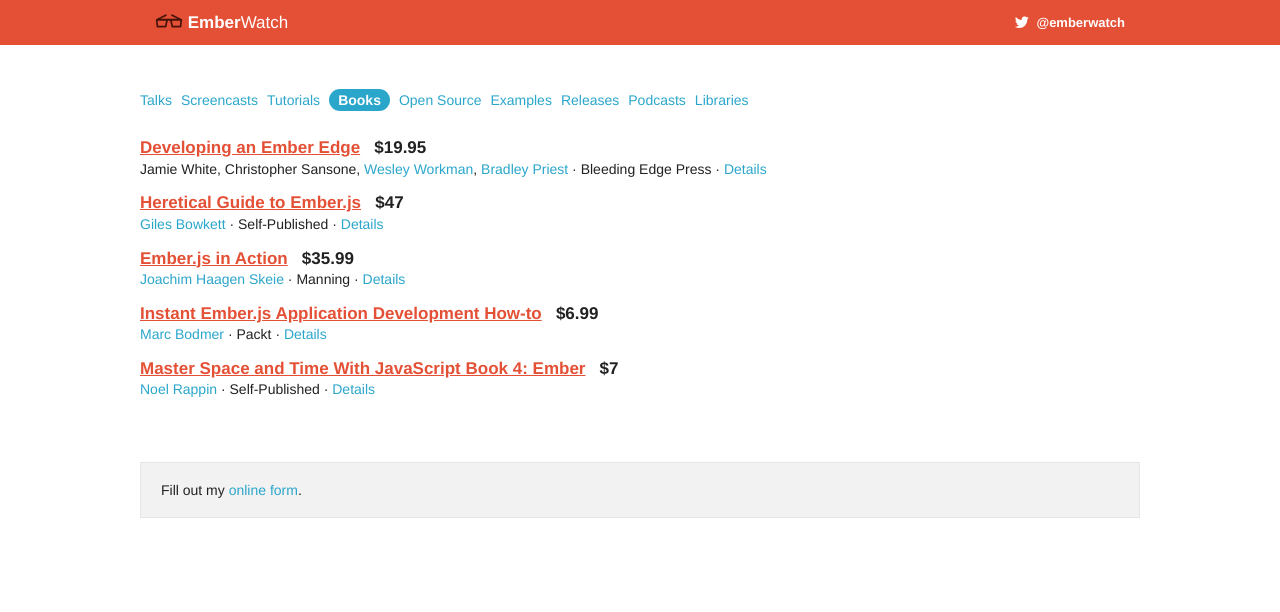
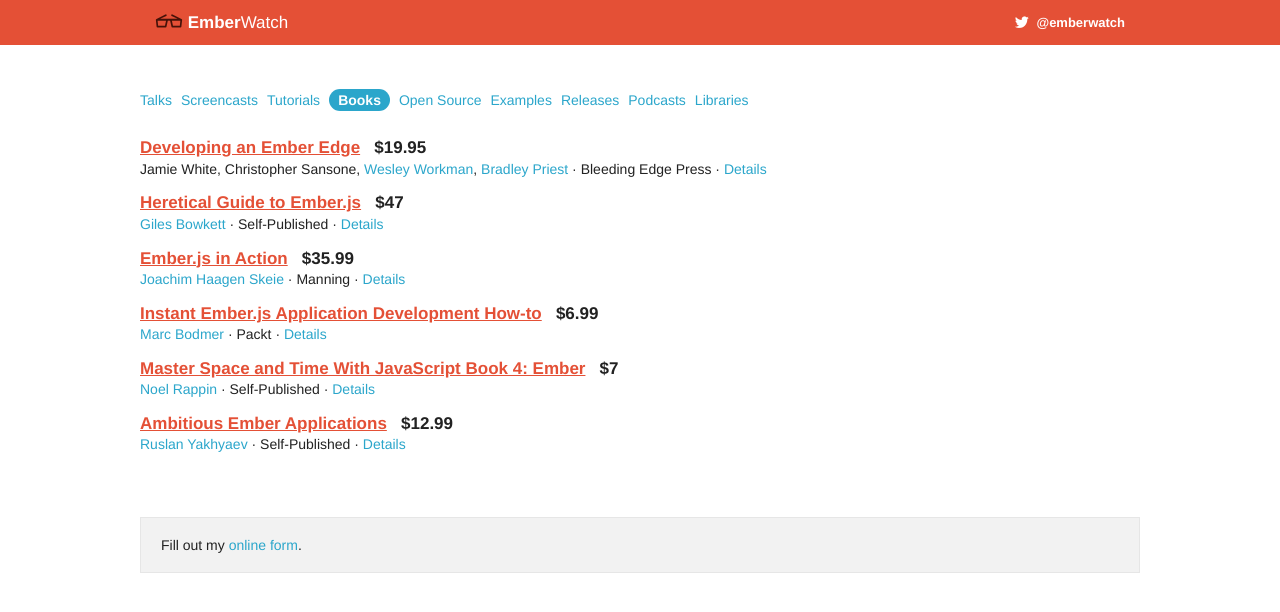
Before and after one commit to emberwatch/emberwatch, a Jekyll site: the page built from books.html, in a window 1280 px wide. Shown: the top 612 px of the page. Built offline with Jekyll 4.4.1, drawn with Linux system fonts in a browser that asks for light colours; comment, search, counter and statistics services are not loaded.

Commit message:
Added book Ambitious Ember Applications by Ruslan Yakhyaev

```diff
--- a/_data/books.yml
+++ b/_data/books.yml
@@ -32,3 +32,9 @@
   publisher: Self-Published
   url: http://www.noelrappin.com/
   price: $7
+- title: ! 'Ambitious Ember Applications'
+  author_ids:
+  - 115
+  publisher: Self-Published
+  url: https://leanpub.com/emberjs_applications
+  price: $12.99
--- a/_data/people.yml
+++ b/_data/people.yml
@@ -460,3 +460,7 @@
 - id: 114
   name: Sara Robinson
   twitter: SRobTweets
+- id: 115
+  name: Ruslan Yakhyaev
+  twitter: ryakh
+  site: http://ruslan.io/
```
